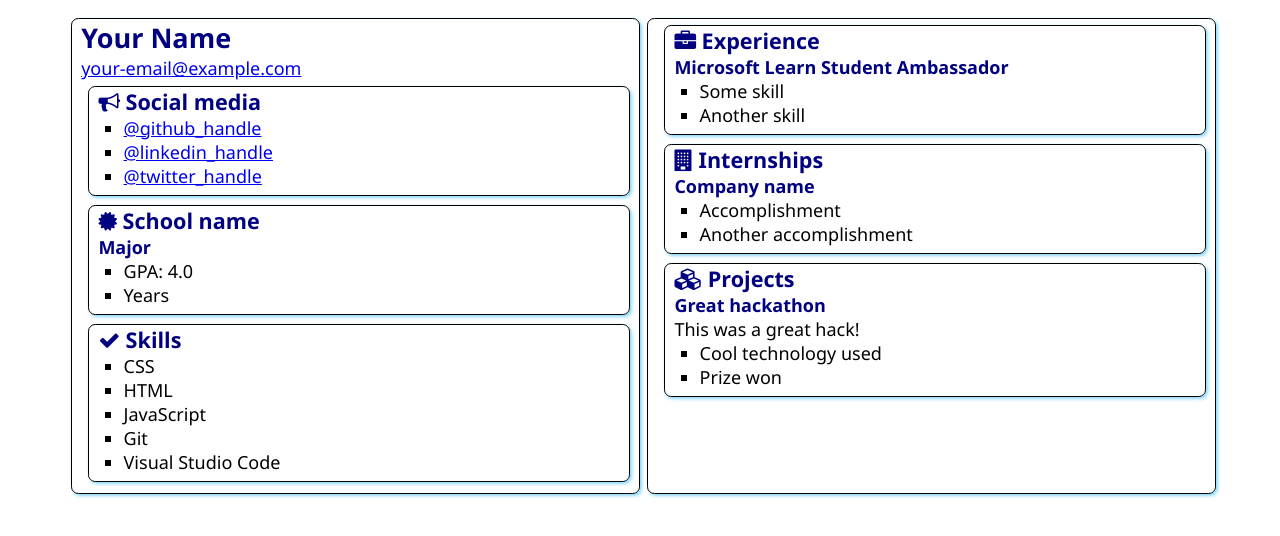
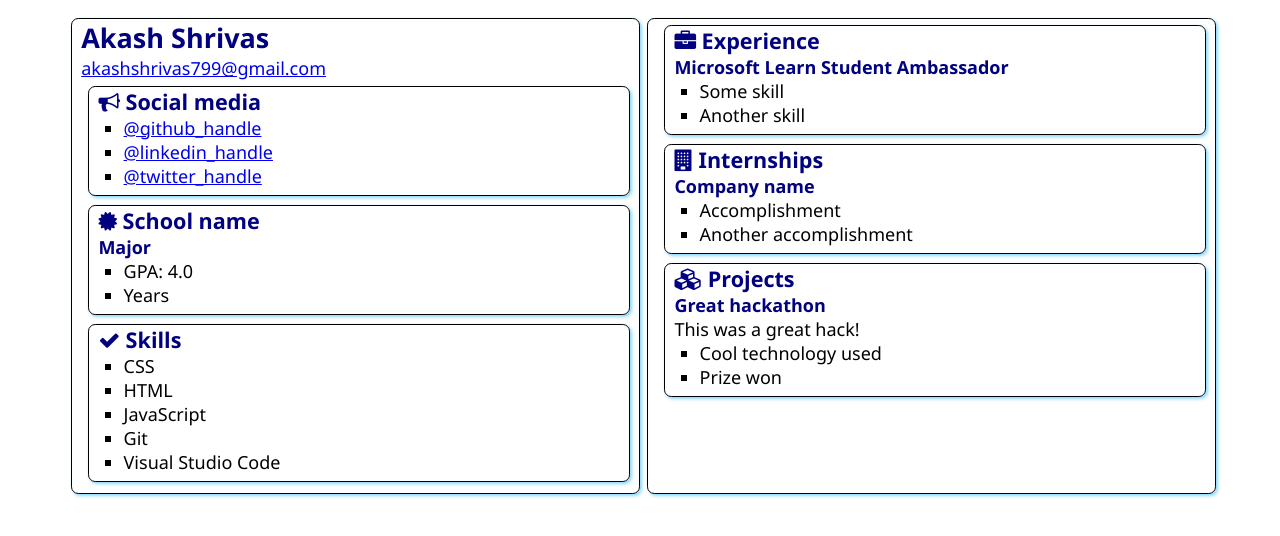
Before and after one commit to akashshrivas/SATechnicalOnboarding, a plain HTML site: page src/index.html in a window 1280 px wide. Drawn offline with Linux system fonts and the light colour scheme.

Commit message:
Update index.html

```diff
--- a/src/index.html
+++ b/src/index.html
@@ -12,8 +12,8 @@
 <body>
     <main>
         <article class="box">
-            <h1>Your Name</h1>
-            <div><a href="mailto:your.email@example.com">your-email@example.com</a></div>
+            <h1>Akash Shrivas</h1>
+            <div><a href="mailto:your.email@example.com">akashshrivas799@gmail.com</a></div>
 
             <section class="box">
                 <h2>
```
